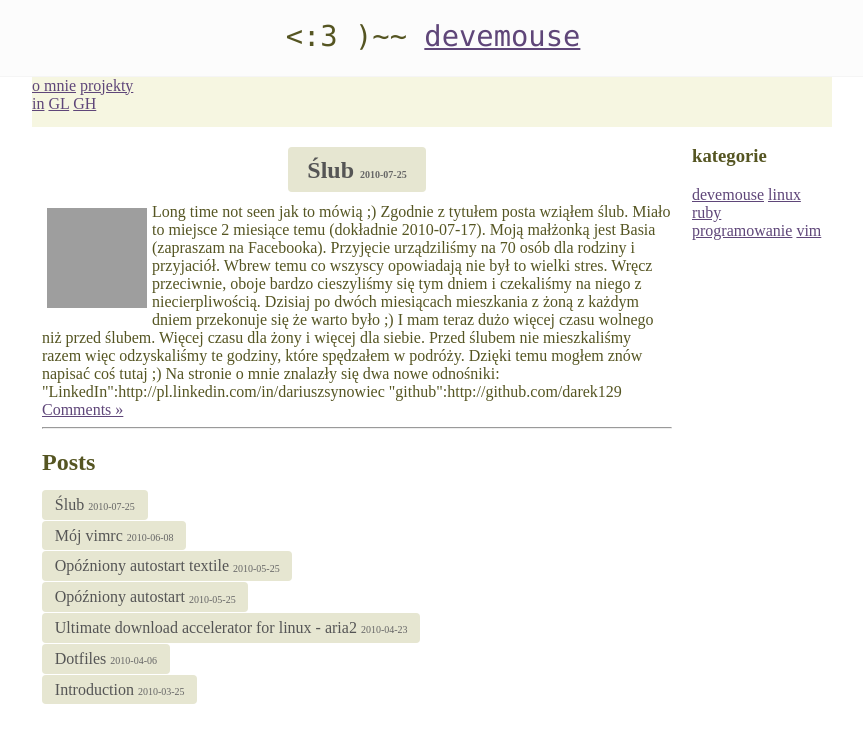
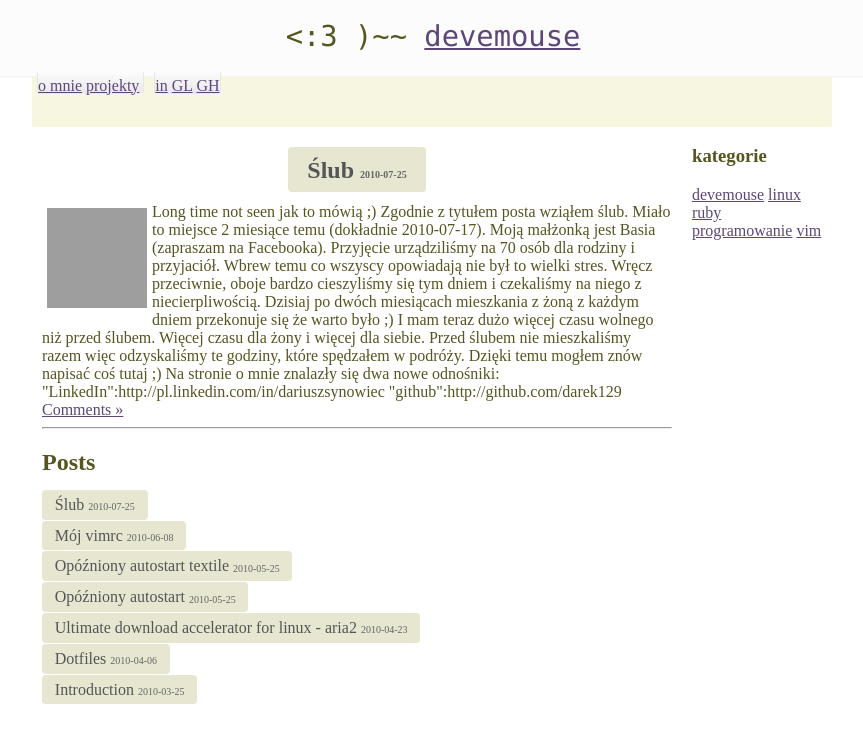
Before and after one commit to devemouse/devemouse.github.com, a Jekyll site: the page built from index.html, in a window 1280 px wide. Shown: the top 743 px of the page, without its empty margins (208-1071 px from the left). Built offline with Jekyll 4.4.1, drawn with Linux system fonts in a browser that asks for light colours; Markdown is read by kramdown in place of the engine named in the settings; grey boxes are pictures that could not be loaded.

Commit message:
Revert "some layout updates"
This reverts commit 8f03659bd5b916d0e782af4cba1bac549b98b112.

```diff
--- a/css/default.css
+++ b/css/default.css
@@ -149,6 +149,29 @@
    background: #f6f6e1;
 }
 
+.nav-top div {
+   width:150px;
+   height:30px;
+   margin:5px;
+   margin-top:0px;
+   padding-top:5px;
+   display:inline;
+   text-align:center;
+   vertical-align:bottom;
+   background-image: -webkit-gradient(linear, 0% 0, 0% 100%, from(#FCFCFC), to(#E8E8E8));
+   border-bottom-color: #F5F5F5;
+   border-bottom-left-radius: 5px;
+   border-bottom-right-radius: 5px;
+   border-bottom-style: solid;
+   border-bottom-width: 1px;
+   border-left-color: #E9E9E9;
+   border-left-style: solid;
+   border-left-width: 1px;
+   border-right-color: #E9E9E9;
+   border-right-style: solid;
+   border-right-width: 1px;
+}
+
 .nav-top .nav-left {
    width:150px;
    height:30px;
@@ -174,7 +197,7 @@
    border-right-width: 1px;
 }
 
-.nav-top .nav-right {
+.nav-top .nav-left {
    width:150px;
    height:30px;
    margin:5px;
```
